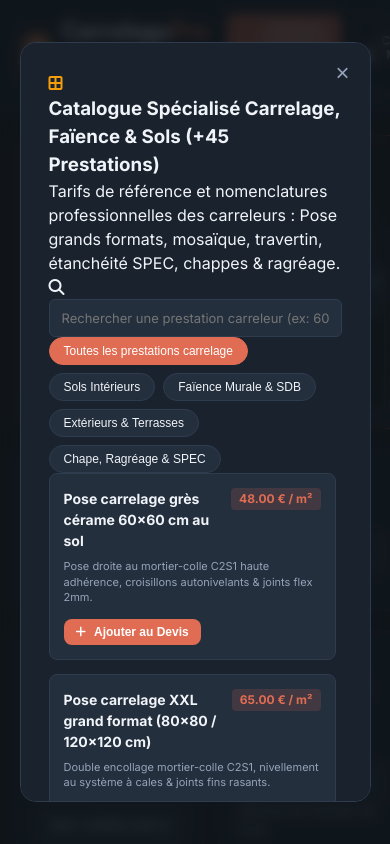
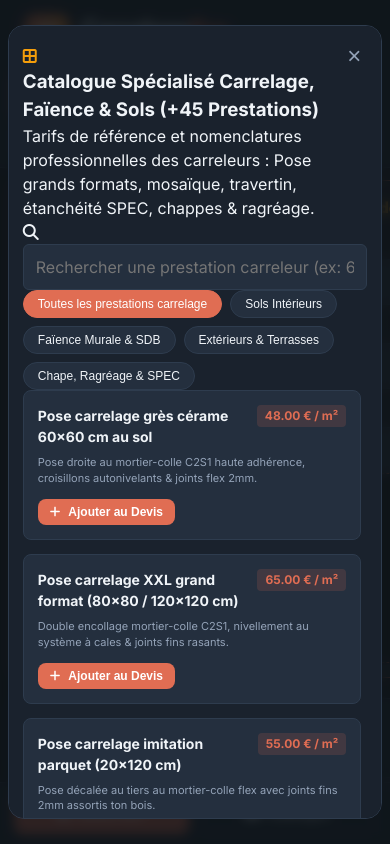
Before and after one commit to reflay-stack/CarrelagePro, a website: page index.html in a window 390 px wide. Both pictures are taken after a click on the button "Catalogue Carrelage & Faïence (+45 Prestations)". Shown: the top 844 px of the page. Drawn offline with Linux system fonts and the light colour scheme.

Commit message:
style: responsive mobile UX optimizations, touch-friendly UI and mobile bottom bar

```diff
--- a/carrelage.css
+++ b/carrelage.css
@@ -495,3 +495,156 @@ input:focus, select:focus, textarea:focus {
   margin-bottom: 12px;
   line-height: 1.4;
 }
+
+
+
+/* ==========================================================================
+   MOBILE & TOUCH UX OPTIMIZATIONS (Smartphones & Tablets < 768px)
+   ========================================================================== */
+
+@media (max-width: 768px) {
+  /* Prevent iOS input auto-zoom by enforcing 16px font-size */
+  input, select, textarea {
+    font-size: 16px !important;
+    min-height: 46px;
+  }
+
+  body {
+    padding-bottom: 90px; /* Space for sticky mobile bottom navigation */
+  }
+
+  /* Header Layout */
+  .carreleur-header {
+    padding: 10px 14px;
+  }
+
+  .header-container {
+    flex-direction: column;
+    align-items: stretch;
+    gap: 12px;
+  }
+
+  .brand {
+    justify-content: center;
+  }
+
+  .header-actions {
+    flex-wrap: wrap;
+    justify-content: center;
+    gap: 8px;
+  }
+
+  .header-actions .btn {
+    flex: 1 1 calc(50% - 6px);
+    justify-content: center;
+    font-size: 11px;
+    padding: 8px 10px;
+  }
+
+  /* Main Grid Stack */
+  .app-main {
+    grid-template-columns: 1fr;
+    margin: 12px auto;
+    padding: 0 10px;
+    gap: 16px;
+  }
+
+  /* Forms & Grids */
+  .grid-2, .grid-3 {
+    grid-template-columns: 1fr;
+  }
+
+  .form-card {
+    padding: 14px;
+    border-radius: 10px;
+  }
+
+  /* Calculator Box */
+  .calc-results-box .grid-3 {
+    grid-template-columns: 1fr;
+    gap: 10px;
+  }
+
+  .calc-val {
+    font-size: 20px;
+  }
+
+  /* Table Mobile Touch Optimization */
+  .table-responsive {
+    overflow-x: auto;
+    -webkit-overflow-scrolling: touch;
+    border-radius: 6px;
+  }
+
+  .items-table {
+    min-width: 550px;
+  }
+
+  /* Live Preview Paper Mobile Scaling */
+  .preview-sticky-bar {
+    position: static;
+  }
+
+  .invoice-paper {
+    padding: 18px 12px;
+    font-size: 12px;
+  }
+
+  .paper-header {
+    flex-direction: column;
+    gap: 12px;
+  }
+
+  .paper-doc-info {
+    text-align: left !important;
+  }
+
+  .paper-totals-container {
+    flex-direction: column;
+    gap: 16px;
+  }
+
+  .paper-totals-box {
+    min-width: 100%;
+  }
+
+  /* Modal Responsive Touch Fit */
+  .modal-card {
+    width: 96vw;
+    padding: 18px 14px;
+    max-height: 94vh;
+  }
+
+  .catalogue-grid {
+    grid-template-columns: 1fr;
+  }
+
+  /* Mobile Bottom Quick Action Bar */
+  .mobile-bottom-bar {
+    position: fixed;
+    bottom: 0;
+    left: 0;
+    right: 0;
+    background-color: #1a222d;
+    border-top: 1px solid #2e3c4e;
+    padding: 10px 14px;
+    display: flex;
+    gap: 10px;
+    z-index: 999;
+    box-shadow: 0 -4px 16px rgba(0, 0, 0, 0.4);
+    backdrop-filter: blur(10px);
+  }
+
+  .mobile-bottom-bar .btn {
+    flex: 1;
+    justify-content: center;
+    font-size: 13px;
+    padding: 12px 10px;
+  }
+}
+
+@media (min-width: 769px) {
+  .mobile-bottom-bar {
+    display: none !important;
+  }
+}
--- a/index.html
+++ b/index.html
@@ -336,5 +336,15 @@
   </div>
 
   <script src="carrelage.js"></script>
+  <!-- Mobile Sticky Bottom Action Bar -->
+  <div class="mobile-bottom-bar">
+    <button class="btn btn-primary" onclick="const p = document.getElementById('download-pdf-btn') || document.getElementById('download-pdf'); if(p) p.click();">
+      <i class="fa-solid fa-file-pdf"></i> Devis PDF
+    </button>
+    <button class="btn btn-outline" onclick="const c = document.getElementById('open-tile-cat-btn') || document.getElementById('header-open-catalogue-btn'); if(c) c.click();">
+      <i class="fa-solid fa-book-open"></i> Catalogue
+    </button>
+  </div>
+
 </body>
 </html>
```
